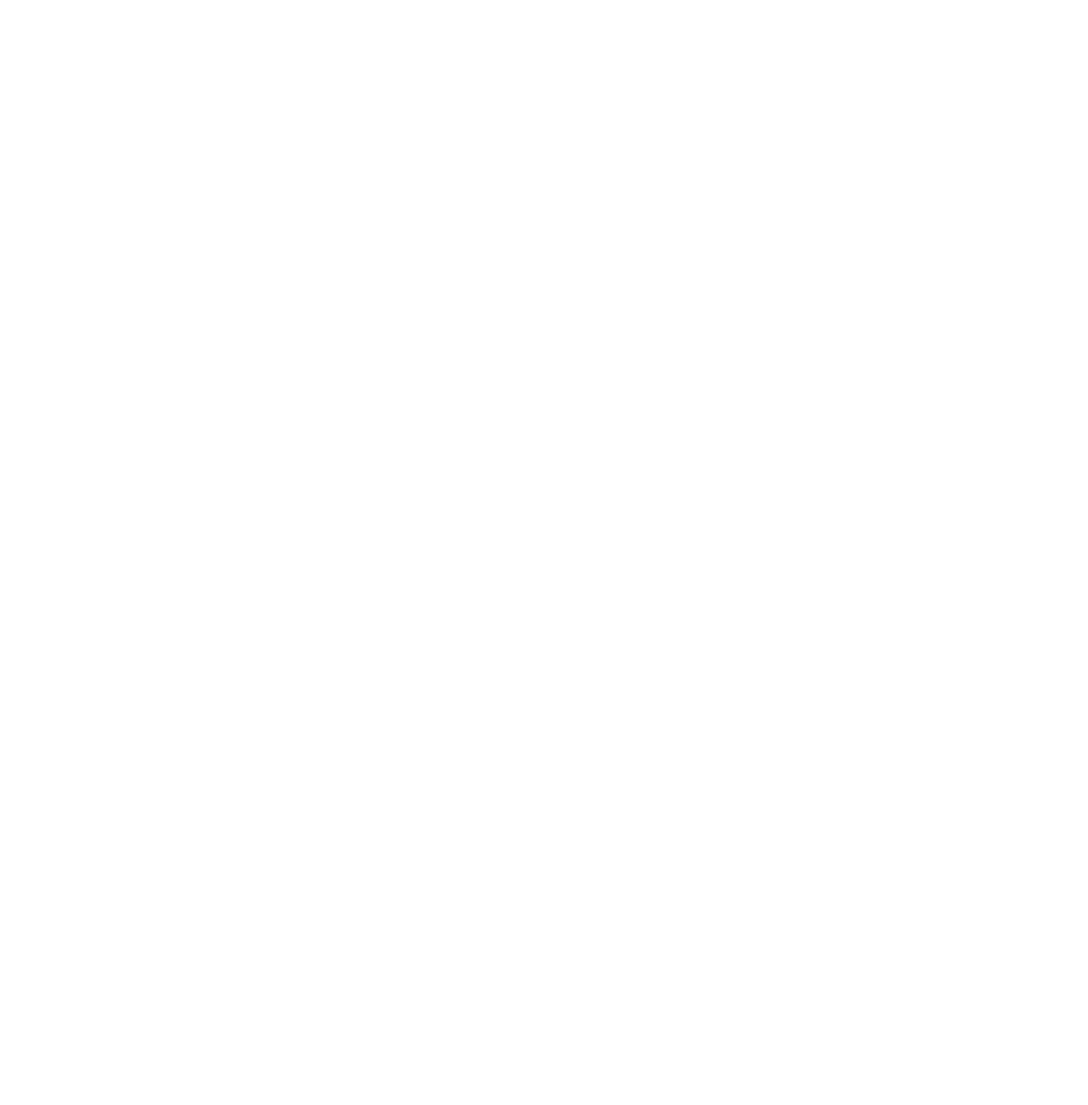
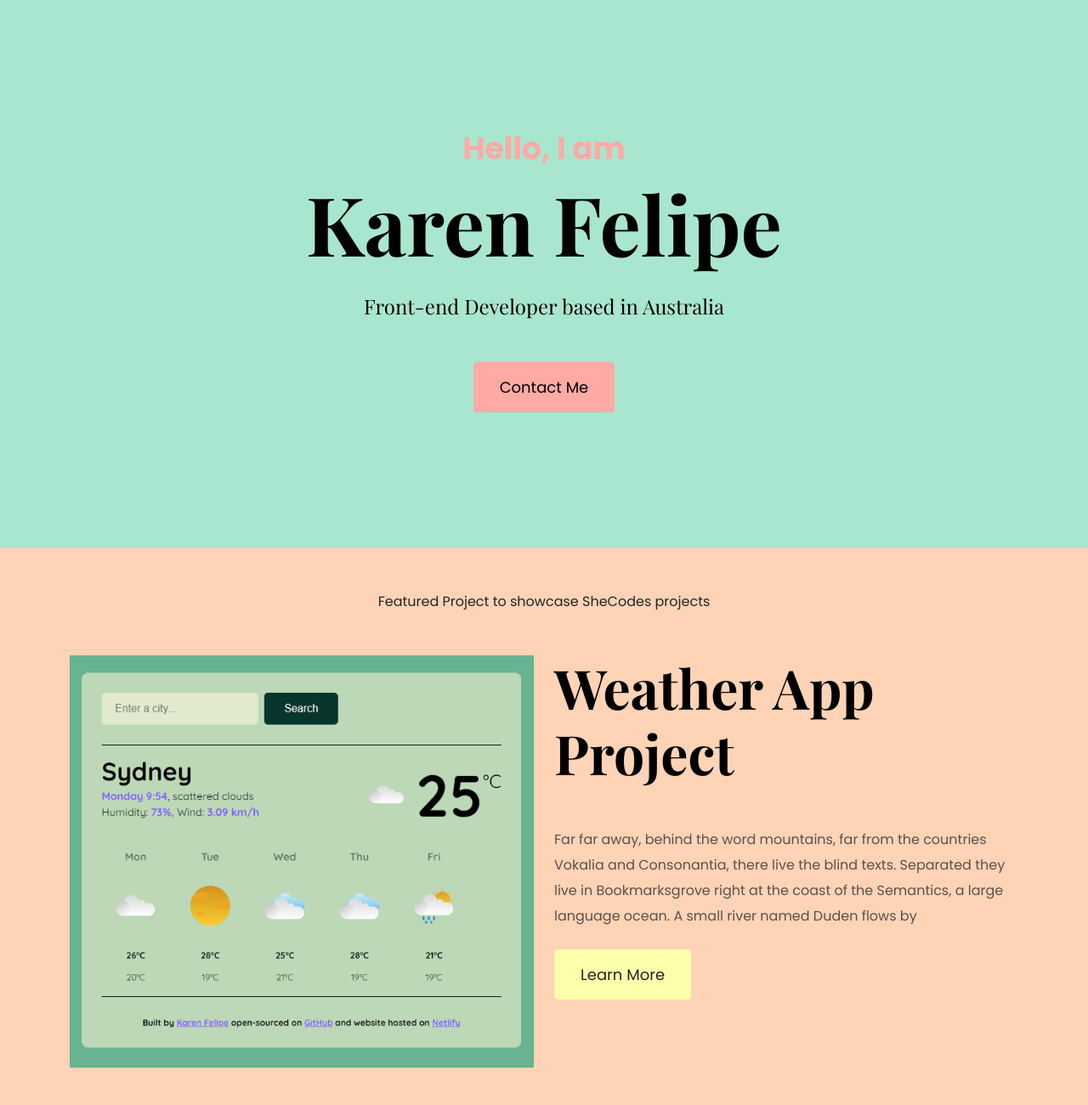
Before and after one commit to KengMagee/responsive-homepage-homework, a plain HTML site: page index.html in a window 1280 px wide. Shown: the top 1300 px of the page at 85% size. Before the commit the page ends 800 px from the top, so only its background shows below. Drawn offline with nearby package versions, Linux system fonts and the light colour scheme; a web font is replaced by a local one.

Commit message:
updated css and html

```diff
--- a/index.html
+++ b/index.html
@@ -3,6 +3,10 @@
   <head>
     <meta charset="UTF-8" />
     <meta name="viewport" content="width=device-width, initial-scale=1.0" />
+    <meta
+      name="description"
+      content="Skilled, SheCodes qualified Web Developer  "
+    />
     <link
       href="https://cdn.jsdelivr.net/npm/bootstrap@5.3.2/dist/css/bootstrap.min.css"
       rel="stylesheet"
@@ -33,5 +37,73 @@
     ></script>
     <title>Responsive Homepage - Karen Felipe</title>
   </head>
-  <body></body>
+  <body>
+    <div class="hero">
+      <p>Hello, I am</p>
+      <h1>Karen Felipe</h1>
+      <h2 class="mb-5">Front-end Developer based in Australia</h2>
+      <div>
+        <a href="#" class="btn btn-branding">Contact Me</a>
+      </div>
+    </div>
+    <p class="text-center m-5">
+      Featured Project to showcase SheCodes projects
+    </p>
+    <div class="container">
+      <div class="row mb-5">
+        <div class="col d-none d-lg-block">
+          <img src="images/weatherapp.PNG" class="img-fluid" alt="" />
+        </div>
+        <div class="col-6">
+          <div class="project-description">
+            <h2 class="mb-5">Weather App Project</h2>
+
+            <p class="mb-4 text-muted">
+              Far far away, behind the word mountains, far from the countries
+              Vokalia and Consonantia, there live the blind texts. Separated
+              they live in Bookmarksgrove right at the coast of the Semantics, a
+              large language ocean. A small river named Duden flows by
+            </p>
+            <a href="#" class="btn btn-branding-outline">Learn More</a>
+          </div>
+        </div>
+      </div>
+    </div>
+    <div class="row mb-5">
+      <div class="col-6">
+        <div class="project-description">
+          <h2 class="mb-5">Dictionary Project</h2>
+          <p class="mb-4 text-muted">
+            Far far away, behind the word mountains, far from the countries
+            Vokalia and Consonantia, there live the blind texts. Separated they
+            live in Bookmarksgrove right at the coast of the Semantics, a large
+            language ocean. A small river named Duden flows by
+          </p>
+
+          <a href="#" class="btn btn-branding-outline">Learn More</a>
+        </div>
+      </div>
+      <div class="col d-none d-lg-block">
+        <img src="images/dictionary.png" class="img-fluid" alt="" />
+      </div>
+    </div>
+    <div class="row mb-5">
+      <div class="col d-none d-lg-block">
+        <img src="images/crossiantapp.PNG" class="img-fluid" alt="" />
+      </div>
+      <div class="col-6">
+        <div class="project-description">
+          <h2 class="mb-5">Crossiant Project</h2>
+
+          <p class="mb-4 text-muted">
+            Far far away, behind the word mountains, far from the countries
+            Vokalia and Consonantia, there live the blind texts. Separated they
+            live in Bookmarksgrove right at the coast of the Semantics, a large
+            language ocean. A small river named Duden flows by
+          </p>
+          <a href="#" class="btn btn-branding-outline">Learn More</a>
+        </div>
+      </div>
+    </div>
+  </body>
 </html>
--- a/styles/style.css
+++ b/styles/style.css
@@ -0,0 +1,69 @@
+:root {
+  --branding-color: #ffaaa5;
+  --secondary-color: #a8e6cf;
+  --heading-font-family: "Playfair Display", serif;
+  --default-font-family: "Poppins", sans-serif;
+}
+
+body {
+  background: #ffd3b6;
+  font-family: var(--default-font-family);
+}
+
+h1,
+h2,
+h3,
+h4 {
+  color: black;
+  font-family: var(--heading-font-family);
+  font-weight: bold;
+}
+
+h1 {
+  font-size: 96px;
+  line-height: 1.5;
+}
+
+h2 {
+  font-size: 64px;
+}
+
+p {
+  font-weight: normal;
+  font-size: 16px;
+  line-height: 30px;
+}
+
+.hero {
+  background: var(--secondary-color);
+  text-align: center;
+  padding: 160px 36px;
+}
+.hero p {
+  font-size: 36px;
+  font-weight: bold;
+  margin: 0;
+  color: #ffaaa5;
+}
+.hero h2 {
+  font-weight: normal;
+  font-size: 24px;
+  line-height: 1.5;
+}
+.btn-branding {
+  background: var(--branding-color);
+  color: black;
+  border-radius: 4px;
+  font-size: 18px;
+  line-height: 27px;
+  padding: 15px 30px;
+}
+.btn-branding-outline {
+  background: #fdffab;
+  border-radius: 4px;
+  font-size: 18px;
+  line-height: 27px;
+  padding: 15px 30px;
+  color: var(--default-font-family);
+  border: 1px solid #fdffab;
+}
```
